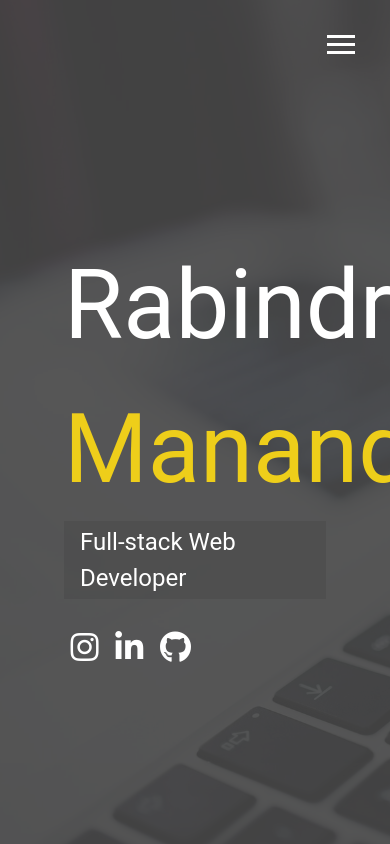
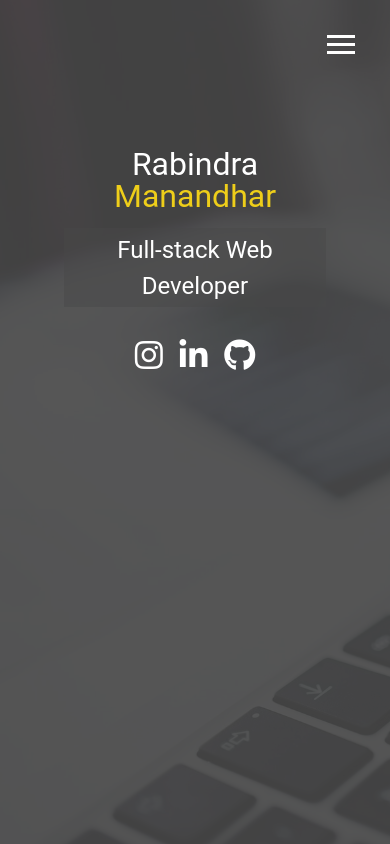
Before and after one commit to RabindraManandhar/Portfolio_Rabindra, a website: page dist/index.html in a window 390 px wide. Drawn offline with Linux system fonts and the light colour scheme.

Commit message:
text color function and about page

```diff
--- a/scss/_config.scss
+++ b/scss/_config.scss
@@ -29,3 +29,42 @@
          }
      }
  }
+
+
+ // Set Text Color
+ @function set-text-color($color) {
+     @if (lightness($color) > 40) {
+         @return #000;
+     }
+
+     @else {
+         @return #fff;
+     }
+ }
+
+
+ // Media Query Mixins
+
+ @mixin mediaSm {
+     @media screen and (max-width: 500px) {
+         @content;
+     }
+ }
+
+ @mixin mediaMd {
+     @media screen and (max-width: 768px) {
+         @content;
+     }
+ }
+
+ @mixin mediaLg {
+     @media screen and (min-width: 769px) and (max-width: 1170px) {
+         @content;
+     }
+ }
+
+ @mixin mediaXl {
+     @media screen and (min-width: 1171px) {
+         @content;
+     }
+ }
--- a/scss/_menu.scss
+++ b/scss/_menu.scss
@@ -11,7 +11,7 @@
         width: 28px;
         height: 3px;
         margin: 0 0 5px 0;
-        background: #fff;
+        background: set-text-color($primary-color);
         @include easeOut;
     }
 
@@ -119,7 +119,7 @@
         text-transform: uppercase;
         padding: 1rem 0;
         font-weight: 300;
-        color: #fff;
+        color: set-text-color($primary-color);
         text-decoration: none;
         @include easeOut;
 
--- /dev/null
+++ b/scss/_mobile.scss
@@ -0,0 +1,69 @@
+// Widescreens
+@include mediaXl {}
+
+// Desktops and Laptops
+@include mediaLg {}
+
+// Tablets and Small Laptops
+@include mediaMd {
+    main {
+        align-items: center;
+        text-align: center;
+
+        .lg-heading {
+            line-height: 1;
+            margin-bottom: 1rem;
+        }
+
+        &#home h1 {
+            margin-top: 10vh;
+            font-size: 4.5rem;
+        }
+    }
+
+    div.menu-branding,
+    ul.menu-nav {
+        float: none;
+        width: 100%;
+        min-height: 0;
+
+        &.show {
+            transform: translate3d(0, 0, 0);
+        }
+    }
+
+    .menu-branding {
+        height: 30vh;
+        transform: translate3d(100%, 0, 0);
+
+        .portrait {
+            background: url('../img/portrait_small.jpg');
+            width: 150px;
+            height: 150px;
+        }
+    }
+
+    .menu-nav {
+        height: 70vh;
+        transform: translate3d(-100%, 0, 0);
+        font-size: 20px;
+    }
+
+    .about-info {
+        grid-template-areas:
+            'bioimage'
+            'bio'
+            'job1'
+            'job2'
+            'job3';
+        grid-template-columns: 1fr;
+    }
+}
+
+// Smartphones
+@include mediaSm {
+    main#home h1 {
+        margin-top: 10vh;
+        font-size: 2rem;
+    }
+}
--- a/scss/main.scss
+++ b/scss/main.scss
@@ -10,7 +10,7 @@
 body {
     @include background;
     background: $primary-color;
-    color: #fff;
+    color: set-text-color($primary-color);
     height: 100%;
     margin: 0;
     font-family: 'Roboto', sans-serif;
@@ -52,7 +52,8 @@ header {
 
 main {
     padding: 4rem;
-    height: 100%;
+    // height: 100%;
+    min-height: calc(100vh - 60px);
 
     .icons {
         margin-top: 1rem;
@@ -75,3 +76,54 @@ main {
         }
     }
 }
+
+
+
+.about-info {
+    display: grid;
+    grid-gap: 30px;
+    grid-template-areas:
+        'bioimage bio bio'
+        'job1 job2 job3';
+    grid-template-columns: repeat(3, 1fr);
+
+    .bio-image {
+        grid-area: bioimage;
+        margin: auto;
+        border-radius: 50%;
+        border: $secondary-color 3px solid;
+    }
+
+    .bio {
+        grid-area: bio;
+        font-size: 1.5rem;
+    }
+
+    .job {
+        background: lighten($primary-color, 5);
+        padding: 0.5rem;
+        border-bottom: $secondary-color 5px solid;
+    }
+
+    .job-1 {
+        grid-area: job1
+    }
+
+    .job-2 {
+        grid-area: job2
+    }
+
+    .job-3 {
+        grid-area: job3
+    }
+}
+
+#main-footer {
+    text-align: center;
+    padding: 1rem;
+    background: darken($primary-color, 10);
+    color: set-text-color($primary-color);
+    height: 60px;
+}
+
+@import 'mobile';
```
Also changed, not shown: dist/about.html (added), dist/css/main.css, dist/img/portrait_small.jpg (added), dist/index.html.
